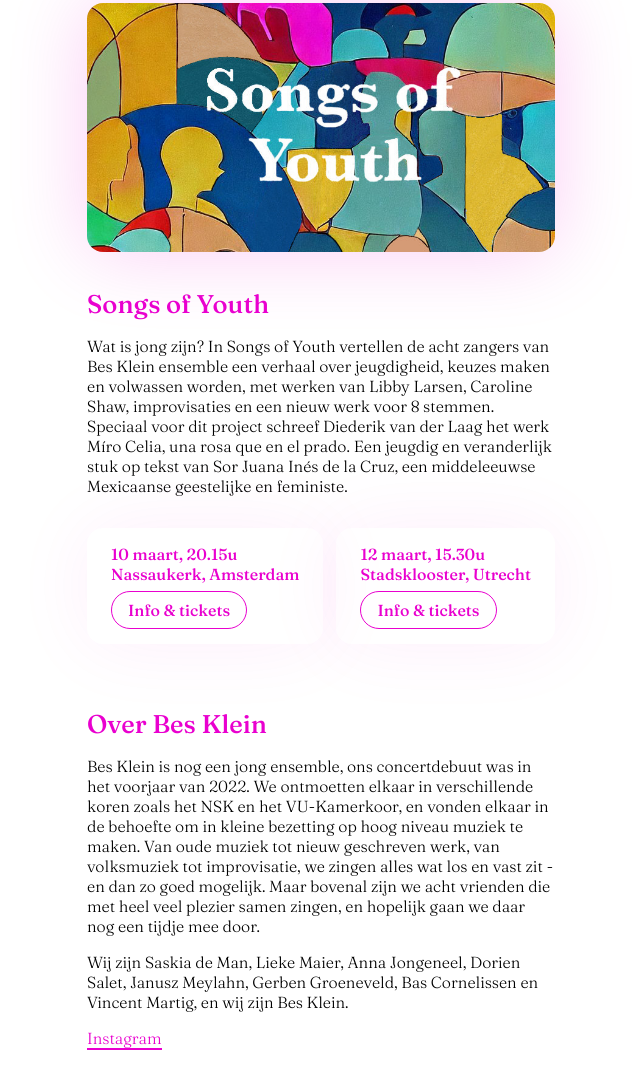
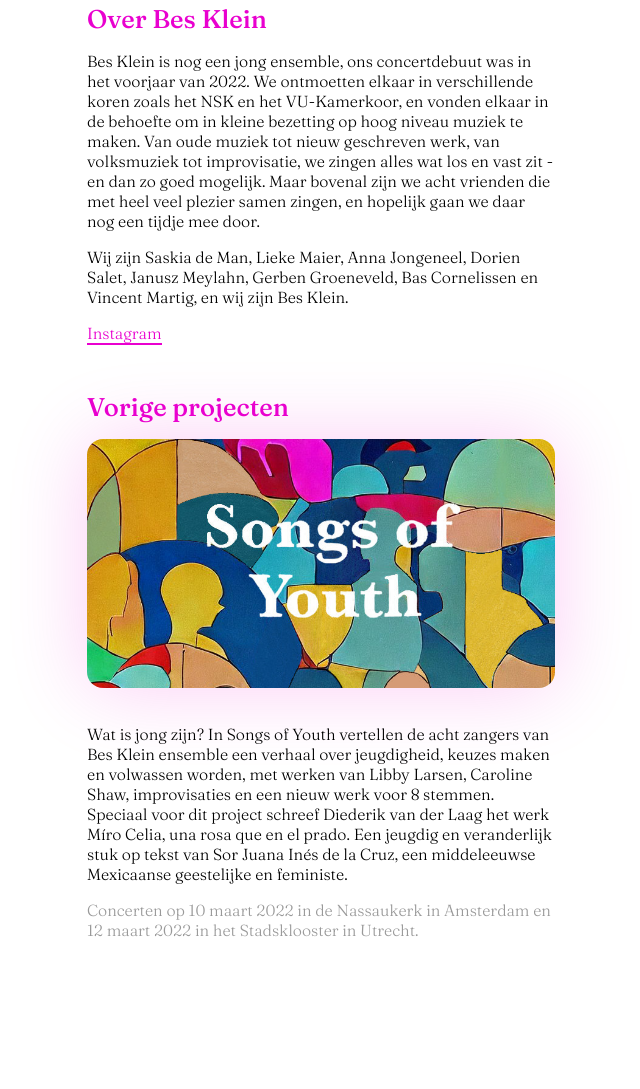
Before and after one commit to bacor/besklein, a plain HTML site: page index.html in a window 1280 px wide. Shown: the part 487-1576 px from the top of the page, without its empty margins (319-959 px from the left). After the commit the page ends 1475 px from the top, so only its background shows below. Drawn offline with Linux system fonts and the light colour scheme; a web font is replaced by a local one.

Commit message:
Remove concerts

```diff
--- a/index.html
+++ b/index.html
@@ -19,8 +19,23 @@
     </header>
 
     <section>
+      <h2>Over Bes Klein</h2>
+      <p>
+        Bes Klein is nog een jong ensemble, ons concertdebuut was in het voorjaar van 2022. We ontmoetten elkaar in verschillende koren zoals het NSK en het VU-Kamerkoor, en vonden elkaar in de behoefte om in kleine bezetting op hoog niveau muziek te maken. Van oude muziek tot nieuw geschreven werk, van volksmuziek tot improvisatie, we zingen alles wat los en vast zit - en dan zo goed mogelijk. Maar bovenal zijn we acht vrienden die met heel veel plezier samen zingen, en hopelijk gaan we daar nog een tijdje mee door.
+      </p>
+      <p>
+        Wij zijn Saskia de Man, Lieke Maier, Anna Jongeneel, Dorien Salet,
+        Janusz Meylahn, Gerben Groeneveld, Bas Cornelissen en Vincent Martig,
+        en wij zijn Bes Klein.</p>
+      <p>
+        <a href="https://www.instagram.com/beskleinensemble/">Instagram</a>
+      </p>
+    </section>
+
+    <section class="past-concerts">
+      <h2>Vorige projecten</h2>
+
       <img src="media/songs-of-youth.jpg" alt="Songs of Youth" class="banner" />
-      <h2>Songs of Youth</h2>
       <p>Wat is jong zijn? In Songs of Youth vertellen de acht
         zangers van Bes Klein ensemble een verhaal over jeugdigheid,
         keuzes maken en volwassen worden, met werken van Libby Larsen,
@@ -30,9 +45,12 @@
         Een jeugdig en veranderlijk stuk op tekst van
         Sor Juana Inés de la Cruz, een middeleeuwse Mexicaanse geestelijke
         en feministe.
-        </p>
+      </p>
+      <p class="text-muted">
+        Concerten op 10 maart 2022 in de Nassaukerk in Amsterdam en 12 maart 2022 in het Stadsklooster in Utrecht.
+      </p>
       <!-- <h2>Concerten</h2> -->
-      <div class="cards" style="margin-top:2em;">
+      <!-- <div class="cards" style="margin-top:2em;">
         <div class="card concert">
           <div class="date">
             10 maart, 20.15u
@@ -49,22 +67,9 @@
             <a href="https://stadskloosterutrecht.nl/event/songs-of-youth" target="_blank" class="btn">Info &amp; tickets</a>
           </div>
         </div>
-      </div>
+      </div> -->
     </section>
 
-    <section>
-      <h2>Over Bes Klein</h2>
-      <p>
-        Bes Klein is nog een jong ensemble, ons concertdebuut was in het voorjaar van 2022. We ontmoetten elkaar in verschillende koren zoals het NSK en het VU-Kamerkoor, en vonden elkaar in de behoefte om in kleine bezetting op hoog niveau muziek te maken. Van oude muziek tot nieuw geschreven werk, van volksmuziek tot improvisatie, we zingen alles wat los en vast zit - en dan zo goed mogelijk. Maar bovenal zijn we acht vrienden die met heel veel plezier samen zingen, en hopelijk gaan we daar nog een tijdje mee door.
-      </p>
-      <p>
-        Wij zijn Saskia de Man, Lieke Maier, Anna Jongeneel, Dorien Salet,
-        Janusz Meylahn, Gerben Groeneveld, Bas Cornelissen en Vincent Martig,
-        en wij zijn Bes Klein.</p>
-      <p>
-        <a href="https://www.instagram.com/beskleinensemble/">Instagram</a>
-      </p>
-    </section>
   </main>
 
 
--- a/style.css
+++ b/style.css
@@ -102,3 +102,7 @@ h2 {
     box-shadow: 0 0 5rem #E900CF33;
     margin-bottom:  2rem;
 }
+
+.text-muted {
+    color: #999;
+}
```
